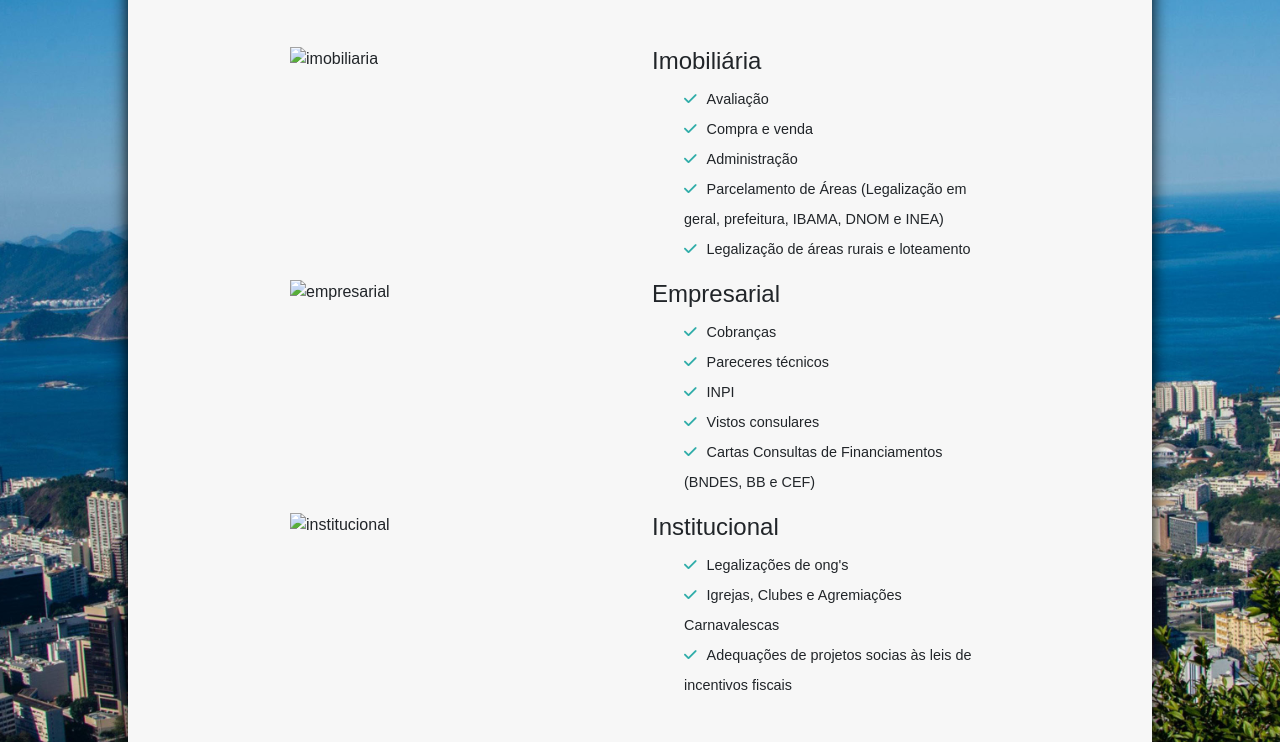
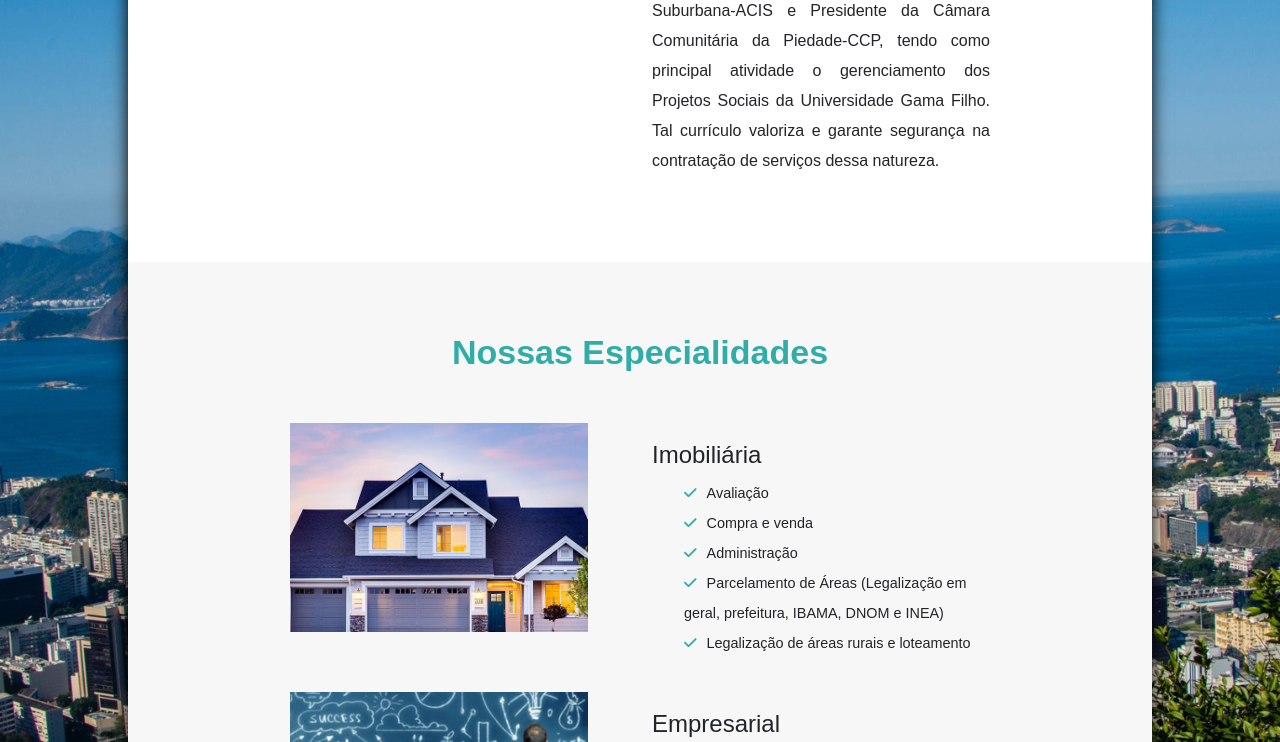
Before and after one commit to VictorHCoelho/PeA-Legalizacao, a plain HTML site: page index.html in a window 1280 px wide. Shown: the part 935-1677 px from the top of the page. Drawn offline with nearby package versions, Linux system fonts and the light colour scheme; the site is published under a folder, as on GitHub Pages, so addresses that start at the root find nothing.

Commit message:
fix image path

```diff
--- a/index.html
+++ b/index.html
@@ -22,7 +22,7 @@
         <nav class="navbar navbar-expand-lg fixed-top">
             <div class="container-fluid">
                 <a class="navbar-brand" href="index.html">
-                    <img id="logo-pea" src="/img/logo-branco.png" alt="logo_pea">
+                    <img id="logo-pea" src="img/logo-branco.png" alt="logo_pea">
                 </a>
                 <button class="navbar-toggler" type="button" data-bs-toggle="collapse"
                     data-bs-target="#navbarNavAltMarkup" aria-controls="navbarNavAltMarkup" aria-expanded="false"
@@ -53,21 +53,21 @@
                         </div>
                         <div class="carousel-inner">
                             <div class="carousel-item active" data-bs-interval="10000">
-                                <img src="/img/casa-slider.png" class="d-blockc w-100" alt="imobiliaria">
+                                <img src="img/casa-slider.png" class="d-blockc w-100" alt="imobiliaria">
                                 <div class="carousel-caption d-md-block">
                                     <h5>Imobiliária</h5>
                                     <p>Legalize seu imóvel</p>
                                 </div>
                             </div>
                             <div class="carousel-item" data-bs-interval="10000">
-                                <img src="/img/empresa-slider.png" class="d-block w-100" alt="empresarial">
+                                <img src="img/empresa-slider.png" class="d-block w-100" alt="empresarial">
                                 <div class="carousel-caption d-md-block">
                                     <h5>Empresarial</h5>
                                     <p>Legalize sua empresa</p>
                                 </div>
                             </div>
                             <div class="carousel-item" data-bs-interval="10000">
-                                <img src="/img/ong-slider.png" class="d-block w-100" alt="institucional">
+                                <img src="img/ong-slider.png" class="d-block w-100" alt="institucional">
                                 <div class="carousel-caption d-md-block">
                                     <h5>Institucional</h5>
                                     <p>Legalize sua área de </p>
@@ -92,7 +92,7 @@
                                 <h2 class="title">Sobre a P&A</h2>
                             </div>
                             <div class="col-md-6">
-                                <img class="img-fluid" src="/img/office.jpg" alt="about-office">
+                                <img class="img-fluid" src="img/office.jpg" alt="about-office">
                             </div>
                             <div class="col-md-6" id="about-text">
                                 <p>A P&A Legalização Documental, atuante no Estado do Rio de Janeiro, tem sua experiência
@@ -116,7 +116,7 @@
                             </div>
 
                             <div class="col-md-6">
-                                <img src="/img/casa.jpg" alt="imobiliaria" class="service-img img-fluid">
+                                <img src="img/casa.jpg" alt="imobiliaria" class="service-img img-fluid">
                             </div>
                             <div class="col-md-6 list-box">
                                 <h4>Imobiliária</h4>
@@ -131,7 +131,7 @@
                                 </ul>
                             </div>
                             <div class="col-md-6">
-                                <img src="/img/empresarial.jpg" alt="empresarial" class="service-img img-fluid">
+                                <img src="img/empresarial.jpg" alt="empresarial" class="service-img img-fluid">
 
                             </div>
                             <div class="col-md-6 list-box">
@@ -146,7 +146,7 @@
                                 </ul>
                             </div>
                             <div class="col-md-6">
-                                <img src="/img/ong.jpg" alt="institucional" class="service-img img-fluid">
+                                <img src="img/ong.jpg" alt="institucional" class="service-img img-fluid">
                             </div>
                             <div class="col-md-6 list-box">
                                 <h4>Institucional</h4>
@@ -191,7 +191,7 @@
                                 <textarea name="mensagem" id="txtMessage" rows="3" class="form-control"
                                     placeholder="Sua mensagem:"></textarea>
 
-                                <div class="g-recaptcha" data-sitekey="your_site_key"></div>
+                                <!--<div class="g-recaptcha" data-sitekey="your_site_key"></div>-->
                                 <input type="submit" value="Enviar" id="btn-enviar">
                             </form>
                         </div>
@@ -225,7 +225,7 @@
     <script src="https://kit.fontawesome.com/7c8f7f721e.js" crossorigin="anonymous"></script>
 
     <!-- reCaptcha-->
-    <script src="https://www.google.com/recaptcha/api.js" async defer></script>
+    <!--<script src="https://www.google.com/recaptcha/api.js" async defer></script>-->
 </body>
 
 </html>
```
